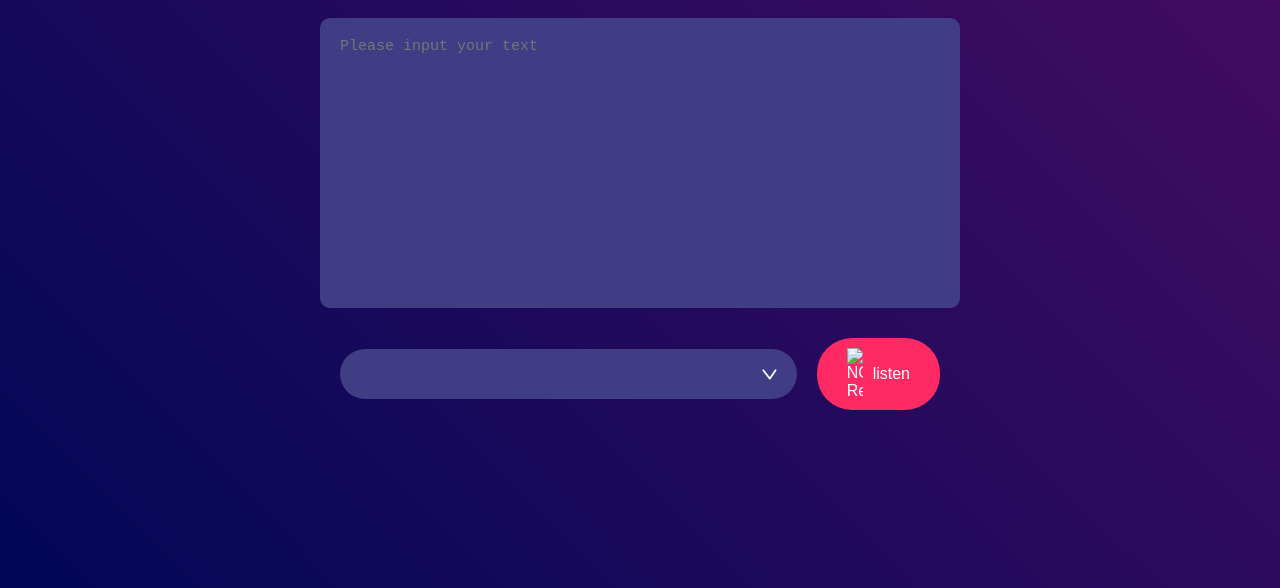
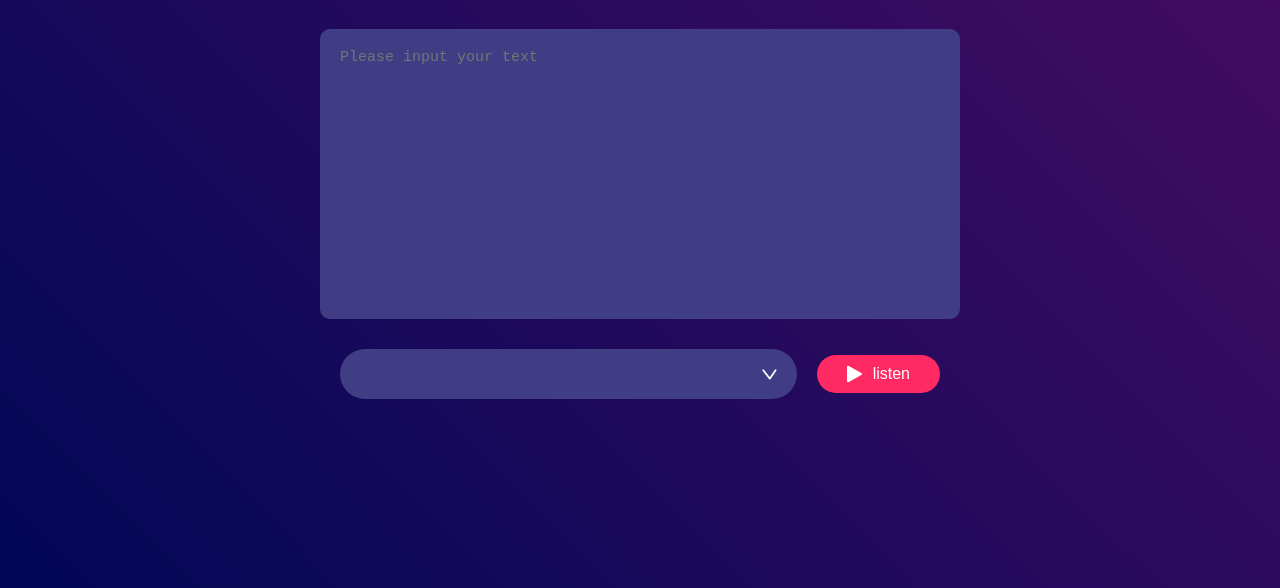
Before and after one commit to YASH-3105/TEXT_TO_SPEECH, a plain HTML site: page index.html in a window 1280 px wide. Shown: the part 212-800 px from the top of the page. Drawn offline with Linux system fonts and the light colour scheme; files whose address does not match are found by name.

Commit message:
Update index.html

```diff
--- a/index.html
+++ b/index.html
@@ -4,7 +4,7 @@
     <meta charset="UTF-8" />
     <meta name="viewport" content="width=device-width, initial-scale=1.0" />
     <title>Text to Speech</title>
-    <link rel="shortcut icon" href="Images/favicon.png" type="image/x-icon" />
+    <link rel="shortcut icon" href="favicon.png" type="image/x-icon" />
     <link rel="stylesheet" href="index.css" />
   </head>
   <body>
@@ -15,7 +15,7 @@
         <select>
           helo
         </select>
-        <button><img src="Images/play.png" alt="NO Response" />listen</button>
+        <button><img src="play.png" alt="NO Response" />listen</button>
       </div>
     </div>
     <script src="script.js"></script>
```
